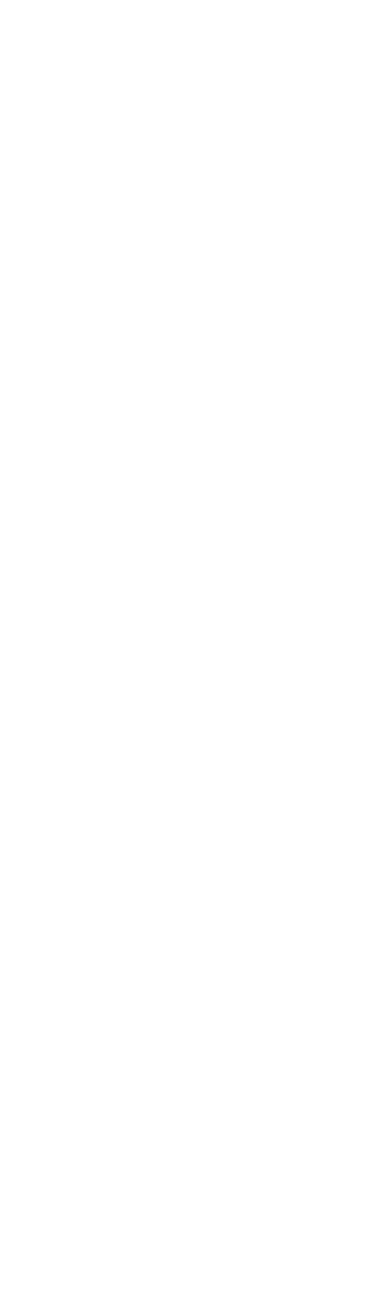
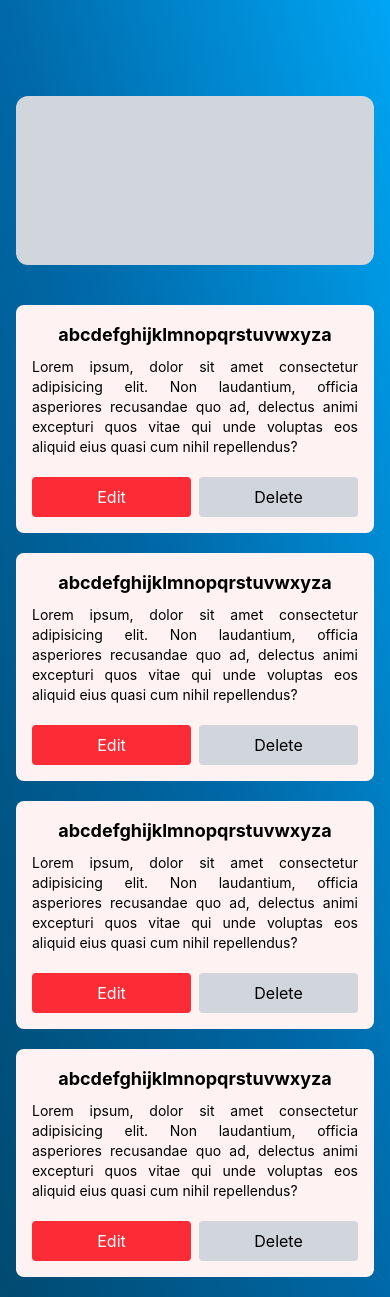
Before and after one commit to DrAmanJy/note-taking-app, a React (Vite) app in the folder Front-end/: page / in a window 390 px wide. Before the commit the page ends 844 px from the top, so only its background shows below. Built offline with nearby package versions, Linux system fonts and the light colour scheme.

Commit message:
added responsive tasks container

```diff
--- a/Front-end/src/App.jsx
+++ b/Front-end/src/App.jsx
@@ -1,5 +1,92 @@
 function App() {
-  return <></>;
+  return (
+    <div className="w-full min-h-screen bg-gradient-to-bl from-sky-500 via-sky-700 to-sky-900">
+      <div className="flex flex-col items-center gap-5 pt-24 px-4">
+        {/* Top Section */}
+        <div className="w-full max-w-6xl min-h-[20vh] bg-gray-300 rounded-xl"></div>
+
+        {/* Cards Section */}
+        <div className="w-full max-w-6xl min-h-[60vh] flex flex-wrap justify-center gap-5 py-5 md:py-10 rounded-xl">
+          <div className="w-full sm:w-[48%] xl:w-[32%] bg-red-50 rounded-lg  flex flex-col justify-between p-4">
+            <h2 className="text-center font-bold text-lg sm:text-xl md:text-2xl lg:text-base mb-2">
+              abcdefghijklmnopqrstuvwxyza
+            </h2>
+            <p className="text-justify text-sm sm:text-base mb-5">
+              Lorem ipsum, dolor sit amet consectetur adipisicing elit. Non
+              laudantium, officia asperiores recusandae quo ad, delectus animi
+              excepturi quos vitae qui unde voluptas eos aliquid eius quasi cum
+              nihil repellendus?
+            </p>
+            <div className="w-full flex justify-between gap-2">
+              <button className="flex-1 bg-red-500 text-white py-2 px-4 rounded">
+                Edit
+              </button>
+              <button className="flex-1 bg-gray-300 text-black py-2 px-4 rounded">
+                Delete
+              </button>
+            </div>
+          </div>
+          <div className="w-full sm:w-[48%] xl:w-[32%] bg-red-50 rounded-lg  flex flex-col justify-between p-4">
+            <h2 className="text-center font-bold text-lg sm:text-xl md:text-2xl lg:text-base mb-2">
+              abcdefghijklmnopqrstuvwxyza
+            </h2>
+            <p className="text-justify text-sm sm:text-base mb-5">
+              Lorem ipsum, dolor sit amet consectetur adipisicing elit. Non
+              laudantium, officia asperiores recusandae quo ad, delectus animi
+              excepturi quos vitae qui unde voluptas eos aliquid eius quasi cum
+              nihil repellendus?
+            </p>
+            <div className="w-full flex justify-between gap-2">
+              <button className="flex-1 bg-red-500 text-white py-2 px-4 rounded">
+                Edit
+              </button>
+              <button className="flex-1 bg-gray-300 text-black py-2 px-4 rounded">
+                Delete
+              </button>
+            </div>
+          </div>
+          <div className="w-full sm:w-[48%] xl:w-[32%] bg-red-50 rounded-lg  flex flex-col justify-between p-4">
+            <h2 className="text-center font-bold text-lg sm:text-xl md:text-2xl lg:text-base mb-2">
+              abcdefghijklmnopqrstuvwxyza
+            </h2>
+            <p className="text-justify text-sm sm:text-base mb-5">
+              Lorem ipsum, dolor sit amet consectetur adipisicing elit. Non
+              laudantium, officia asperiores recusandae quo ad, delectus animi
+              excepturi quos vitae qui unde voluptas eos aliquid eius quasi cum
+              nihil repellendus?
+            </p>
+            <div className="w-full flex justify-between gap-2">
+              <button className="flex-1 bg-red-500 text-white py-2 px-4 rounded">
+                Edit
+              </button>
+              <button className="flex-1 bg-gray-300 text-black py-2 px-4 rounded">
+                Delete
+              </button>
+            </div>
+          </div>
+          <div className="w-full sm:w-[48%] xl:w-[32%] bg-red-50 rounded-lg  flex flex-col justify-between p-4">
+            <h2 className="text-center font-bold text-lg sm:text-xl md:text-2xl lg:text-base mb-2">
+              abcdefghijklmnopqrstuvwxyza
+            </h2>
+            <p className="text-justify text-sm sm:text-base mb-5">
+              Lorem ipsum, dolor sit amet consectetur adipisicing elit. Non
+              laudantium, officia asperiores recusandae quo ad, delectus animi
+              excepturi quos vitae qui unde voluptas eos aliquid eius quasi cum
+              nihil repellendus?
+            </p>
+            <div className="w-full flex justify-between gap-2">
+              <button className="flex-1 bg-red-500 text-white py-2 px-4 rounded">
+                Edit
+              </button>
+              <button className="flex-1 bg-gray-300 text-black py-2 px-4 rounded">
+                Delete
+              </button>
+            </div>
+          </div>
+        </div>
+      </div>
+    </div>
+  );
 }
 
 export default App;
```
